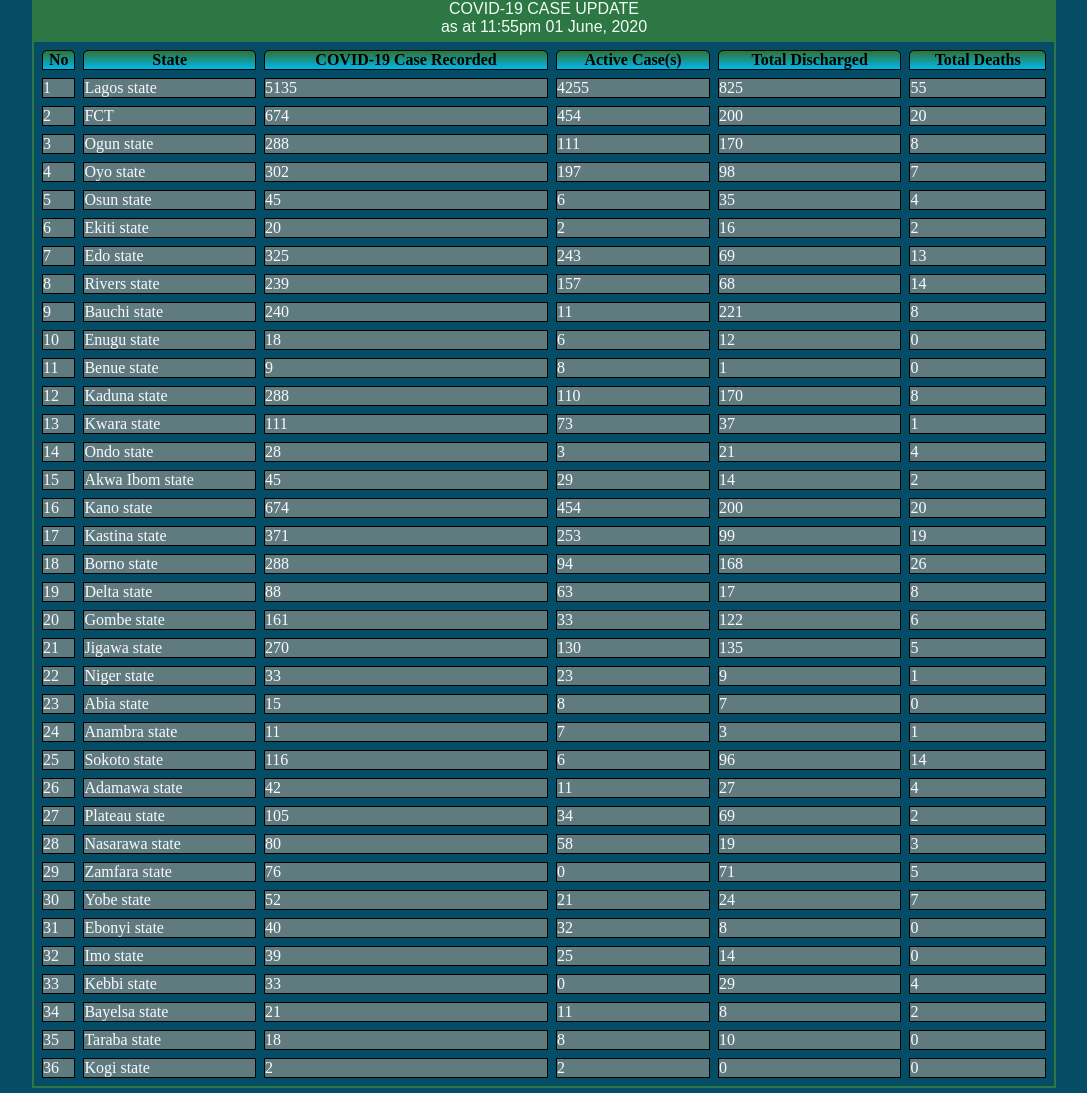
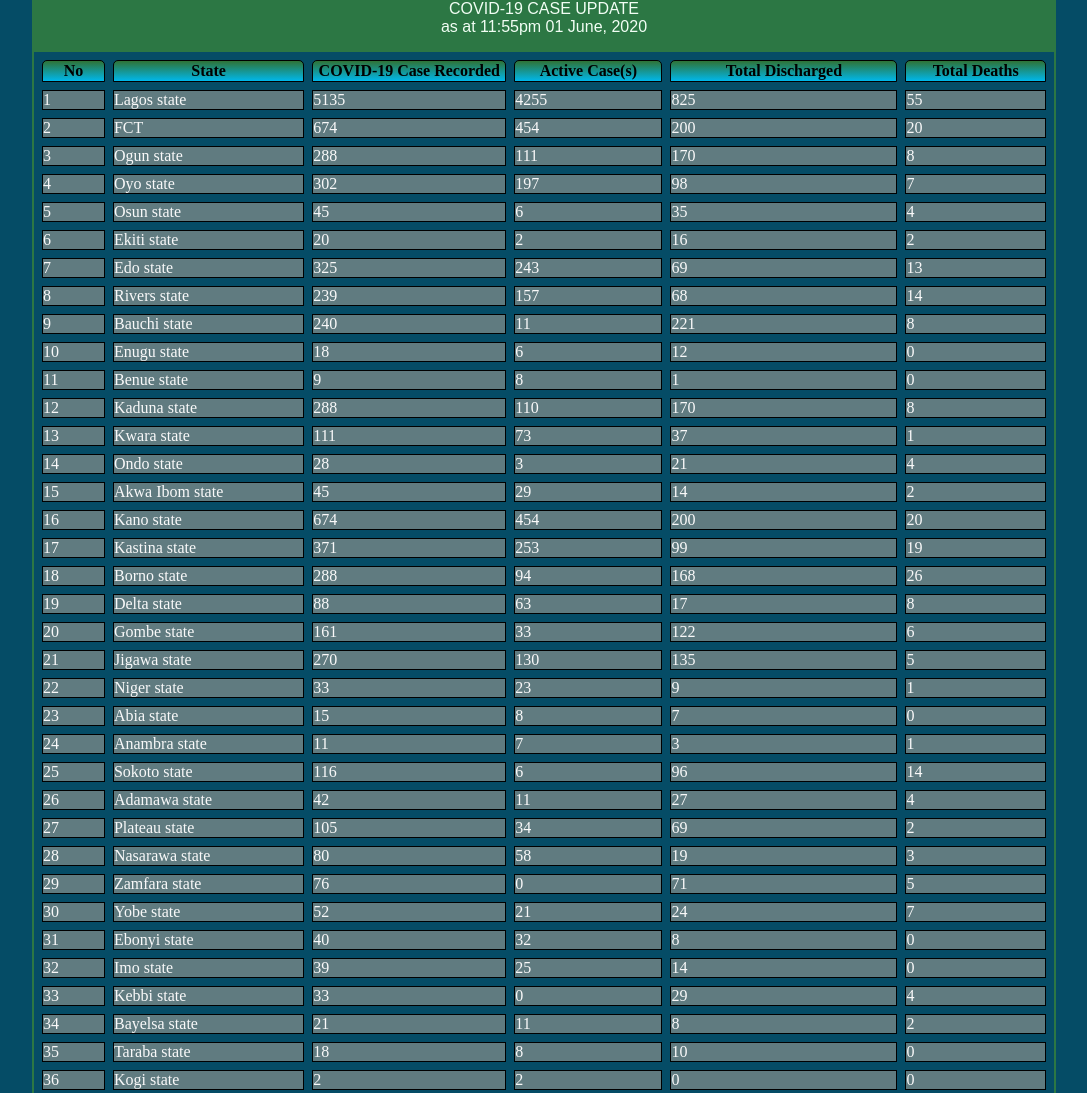
Before and after one commit to DamilareRichard/COVID19-Updated, a plain HTML site: page index.html in a window 1280 px wide. Shown: the top 1093 px of the page, without its empty margins (68-1155 px from the left). Drawn offline with Linux system fonts and the light colour scheme.

Commit message:
Add files via upload

```diff
--- a/styles.css
+++ b/styles.css
@@ -14,7 +14,7 @@
 		color: #F1FEF4;
 		margin-left: 100px;
 		width: 80%;
-		height: 40px;
+		height: 50px;
 		z-index: 1000;
 		text-align: center;
 		opacity: 1;
@@ -25,14 +25,14 @@
 			position: absolute;
 			border: 2px solid #2C7744;
 			z-index: -2;
-			margin-top: 40px;
+			margin-top: 50px;
 			margin-left: 100px;
 			width: 80%;
         }
 
 	table tr td, th {
 		border: 1px solid #000;
-
+        width: 20px;
 	}
 
 	table tr th{
@@ -44,11 +44,13 @@
 		border-radius: 5px 5px 0 0;
 		border-bottom: 1px solid #000000
 		opacity: 0.8;
+		height: 20px;
 	}
 
 	table tr td{
 		background: #607B80;
 		color: #F9F9F9;
+
 	}
 
 	@media(max-width:650px){
```
